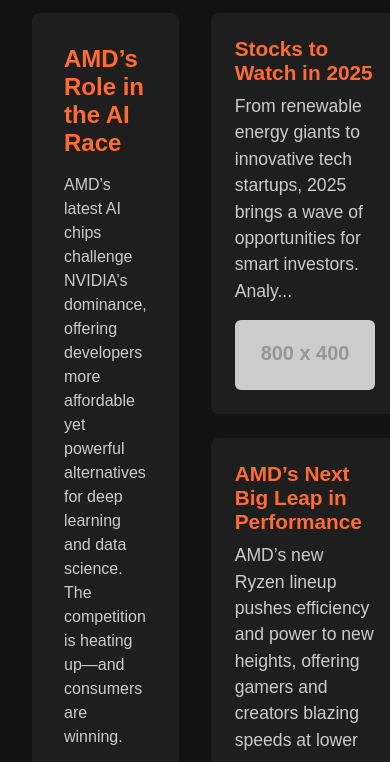
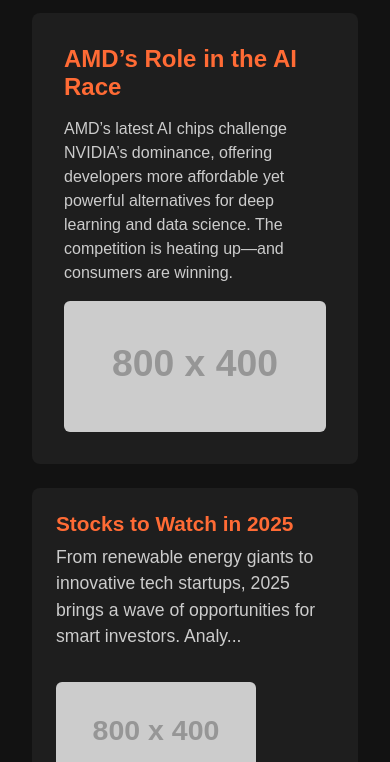
Before and after one commit to gutsfromberserk1re/meno.blog, a plain HTML site: page index.html in a window 390 px wide. Shown: the part 56-818 px from the top of the page. Drawn offline with Linux system fonts and the light colour scheme; no server answers; placeholder pictures from the web are drawn by us.

Commit message:
Update index.html

```diff
--- a/index.html
+++ b/index.html
@@ -56,6 +56,33 @@
   .article-link p {color:#ccc; line-height:1.5; font-size:1.1rem;}
 
   .article-link img {max-width:140px; max-height:100px; border-radius:6px; object-fit:cover; flex-shrink:0; order:2;}
+  /* Mobile responsiveness */
+@media (max-width: 768px) {
+  main {
+    flex-direction: column;
+    gap: 1.5rem;
+  }
+
+  #featured-article,
+  #middle-articles {
+    flex-basis: 100%;
+  }
+
+  #middle-articles article,
+  #more-articles article {
+    flex-direction: column;
+    align-items: flex-start;
+  }
+
+  #middle-articles img,
+  #more-articles img {
+    max-width: 100%;
+    max-height: auto;
+    order: 0;
+    margin-top: 1rem;
+  }
+}
+
 
 </style>
 </head>
```
